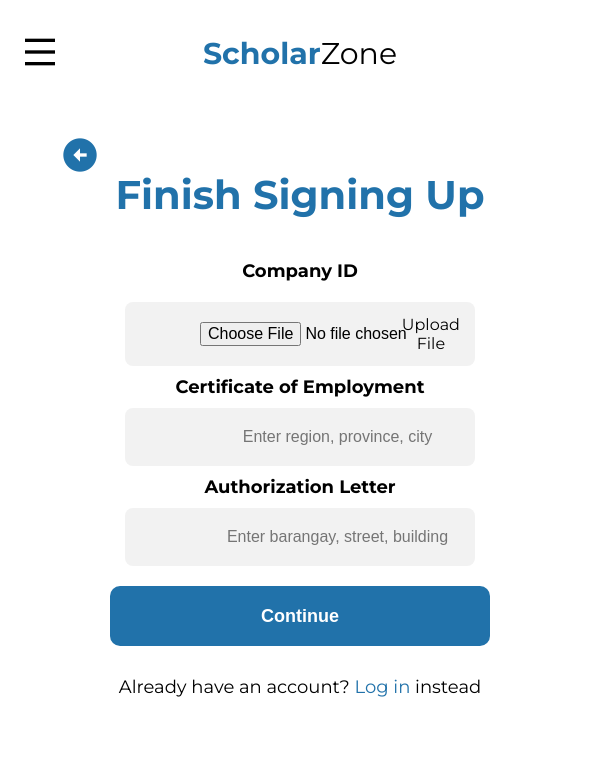
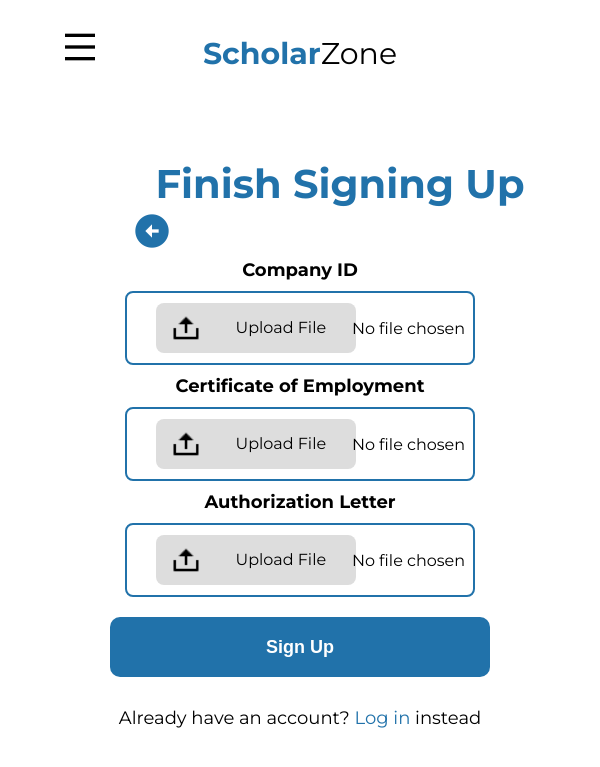
Before and after one commit to endevium/ScholarZone, a PHP site: page /signup4.html in a window 600 px wide. Shown: the top 767 px of the page. Run offline with PHP 8.4, Linux system fonts and the light colour scheme.

Commit message:
Add files via upload
signup4 itech

```diff
--- a/signup4.css
+++ b/signup4.css
@@ -196,12 +196,14 @@ button {
 .input-box {
     display: flex;
     align-items: center;
-    background: #f2f2f2;
+    background: white;
+    border: 2px solid #2172AA;
     border-radius: 8px;
     padding: 10px;
     margin: 10px 0;
     width: 25.81rem;
     position: relative;
+
 }
 .input-box input {
     border: none;
@@ -218,6 +220,53 @@ button {
     flex-direction: column;
     align-items: flex-start;
     width: 45%;
+    height: 20%;
+    bottom: 10px;
+
+}
+.file-upload {
+    position: relative;
+    display: inline-block;
+    width:200px;
+    height: 50px;
+    background: #f2f2f2;
+    border-radius: 8px;
+    text-align: center;
+    cursor: pointer;
+    overflow: hidden;
+    background-color: #DDDDDD;
+    left: 20px;
+}
+
+.file-upload img {
+    width: 30px;
+    height: 30px;
+    position: absolute;
+    left: 15px;
+    top: 50%;
+    transform: translateY(-50%);
+}
+
+.file-upload span {
+    font-size: 16px;
+    color: black;
+    line-height: 50px;
+    margin-left: 50px;
+}
+
+.file-upload input {
+    position: absolute;
+    left: 0;
+    top: 0;
+    width: 100%;
+    height: 100%;
+    opacity: 0;
+    cursor: pointer;
+}
+
+.file-name{
+    left: 65%;
+    position: absolute;
 }
 
 .signup-btn {
@@ -390,6 +439,14 @@ button {
         font-size: 30px;
         cursor: pointer;
     }
+    .malakingSignUp i.back-button {
+        font-size: 40px;
+        position: absolute;
+        top: 15%;
+        left: 20%;
+        color: #2172AA;
+        cursor: pointer;
+    }
     .progress{
         padding-bottom : 5px;
     }
@@ -405,6 +462,11 @@ button {
     }
     .signup-container i{
         padding-right: 20px;
+    }
+
+    .file-upload{
+        position: relative;
+        left: -10%;
     }
 
     .input-box {
@@ -534,6 +596,9 @@ button {
     }
     .open_menu i{
         font-size: 40px;
+        left: 100%;
+        position: relative;
+        top: -5px;
     }
 
     .menu-login, .menu-signup {
@@ -576,12 +641,10 @@ button {
     .malakingSignUp h1 {
         font-size: 40px;
         margin-bottom: 10px;
+        left: 10%;
+        position: relative;
     }
 
-    .malakingSignUp p {
-        font-size: 18px;
-        margin-bottom: 20px;
-    }
     .signup-container {
         display: flex;
         flex-direction: column;
@@ -592,6 +655,10 @@ button {
         max-height: 70vh; /* Makes it scrollable */
         overflow-y: auto;
         padding: 10px;
+    }
+    .file-upload{
+        position: relative;
+        left: -20%;
     }
     .signup-container i{
         padding-right: 20px;
--- a/signup4.html
+++ b/signup4.html
@@ -37,26 +37,39 @@
                 <i class="ri-arrow-left-circle-fill back-button" onclick="goBack()"></i>
                 <h1>Finish Signing Up</h1>
                 <form id="signUpForm">
+                    <div class="signup-container">
                         <label class="cname"><strong>Company ID</strong> </label>
-                <div class="signup-container">
                         <div class="input-box">
-                        <input type="file"  id="uploadBtn" required>
-                        <label for="uploadBtn">Upload File</label>
+                        <label class="file-upload">
+                            <img src="../pictures/upload-2-line.png" alt="Upload">
+                            <span>Upload File</span>
+                            <input type="file" id="companyIDInput" required onchange="updateFileName(this)">
+                        </label>
+                        <span class="file-name">No file chosen</span>
                         </div>
 
                         <label class="rpc"><strong>Certificate of Employment</strong></label>
                         <div class="input-box">
-                        <input type="text" placeholder="Enter region, province, city" id="rpc" required>
+                            <label class="file-upload">
+                                <img src="../pictures/upload-2-line.png" alt="Upload">
+                                <span>Upload File</span>
+                                <input type="file" id="companyIDInput" required onchange="updateFileName(this)">
+                            </label>
+                            <span class="file-name">No file chosen</span>
                         </div>
 
                         <label class="bsb"><strong>Authorization Letter</strong></label>
                         <div class="input-box">
-                        <input type="text" placeholder="Enter barangay, street, building" id="bsb" required>
+                            <label class="file-upload">
+                                <img src="../pictures/upload-2-line.png" alt="Upload">
+                                <span>Upload File</span>
+                                <input type="file" id="companyIDInput" required onchange="updateFileName(this)">
+                            </label>
+                            <span class="file-name">No file chosen</span>
                         </div>
 
-                    <button type="submit" class="signup-btn">Continue</button>
+                        <button type="submit" class="signup-btn">Sign Up</button>
                         <p id="errorMessage" style="color: red; display: none;"></p>
-
                     </div>
                 <p class="login-text"> Already have an account?  <a href="login.html">Log in</a> instead</p>
                 </form>
@@ -121,6 +134,26 @@
             }
         });
 
+        // Image preview for file upload
+        document.querySelectorAll(".file-upload input").forEach(input => {
+            input.addEventListener("change", function () {
+                if (this.files && this.files[0]) {
+                    let reader = new FileReader();
+                    reader.onload = function (e) {
+                        let parent = input.parentElement;
+                        let imgElement = parent.querySelector("img");
+                        if (imgElement) {
+                            imgElement.src = e.target.result;
+                        }
+                    };
+                    reader.readAsDataURL(this.files[0]);
+                }
+            });
+        });
+        function updateFileName(input) {
+            let fileName = input.files.length > 0 ? input.files[0].name : "No file chosen";
+            input.parentElement.nextElementSibling.textContent = fileName;
+        }
     </script>
 
 
```
Lines whose indentation alone changed are shown as unchanged.
